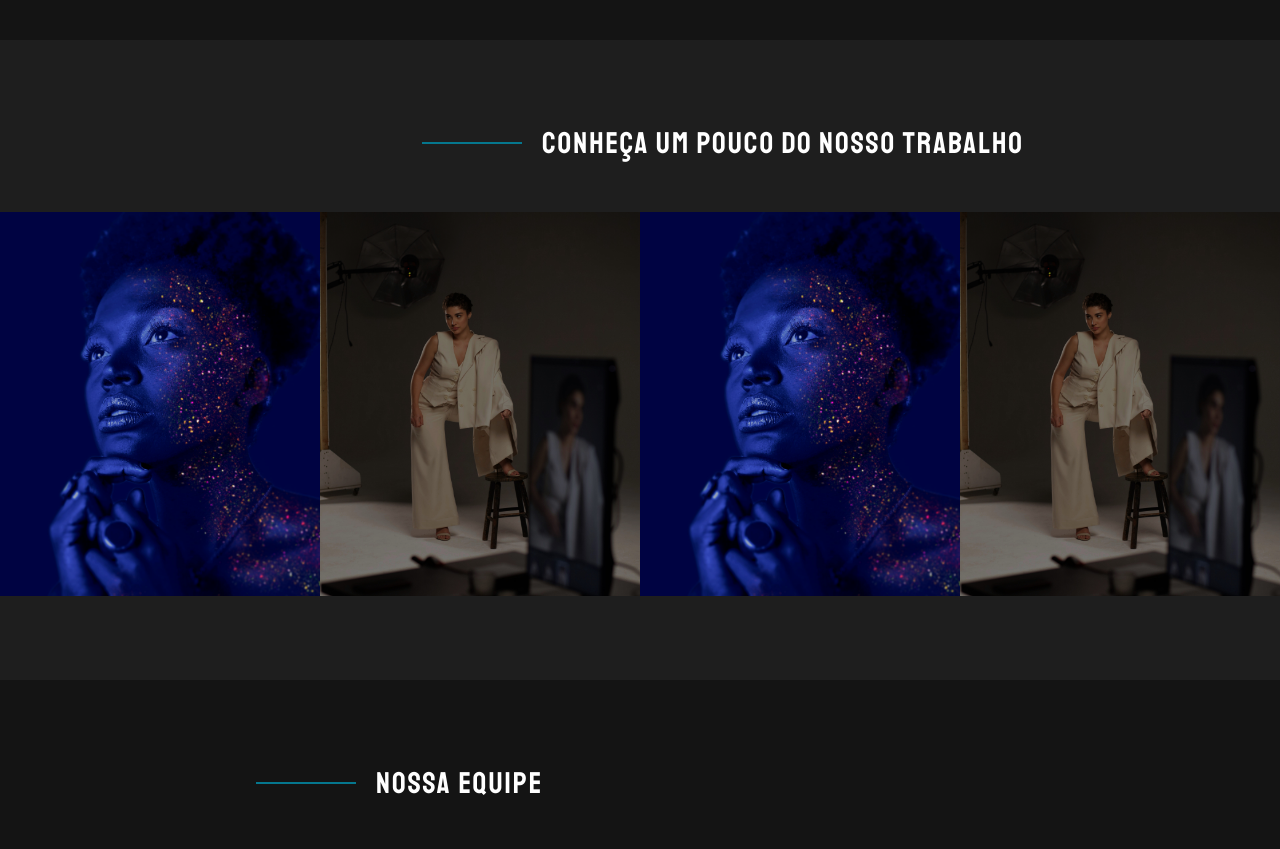
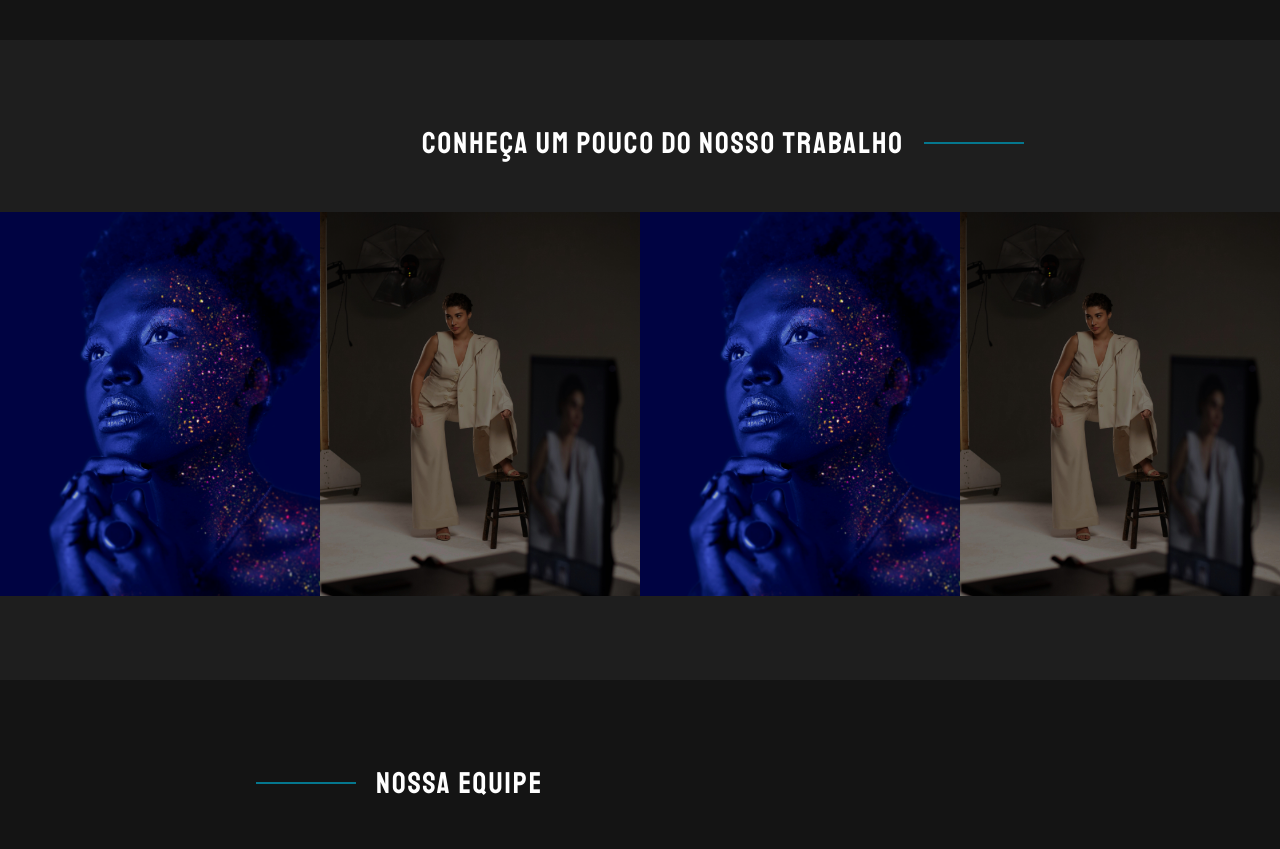
Before and after one commit to caamag/lp_preto_audiovisual, a website: page index.html in a window 1280 px wide. Shown: the part 1240-2089 px from the top of the page. Drawn offline with Linux system fonts and the light colour scheme.

Commit message:
enviando atualizações

```diff
--- a/css/style.css
+++ b/css/style.css
@@ -320,6 +320,11 @@ h3 {
     justify-content: end;
 }
 
+.works-title .line{
+    margin-right: 0px;
+    margin-left: 20px;
+}
+
 .works-content {
     height: 60%;
     width: 100%;
--- a/index.html
+++ b/index.html
@@ -78,8 +78,8 @@
 
     <section class="container works-containers">
         <div class="title-container works-title">
+            <h2 class="subtitle">Conheça um pouco do nosso trabalho</h2>
             <div class="line"></div>
-            <h2 class="subtitle">Conheça um pouco do nosso trabalho</h2>
         </div>
 
         <div class="works-content">
```
